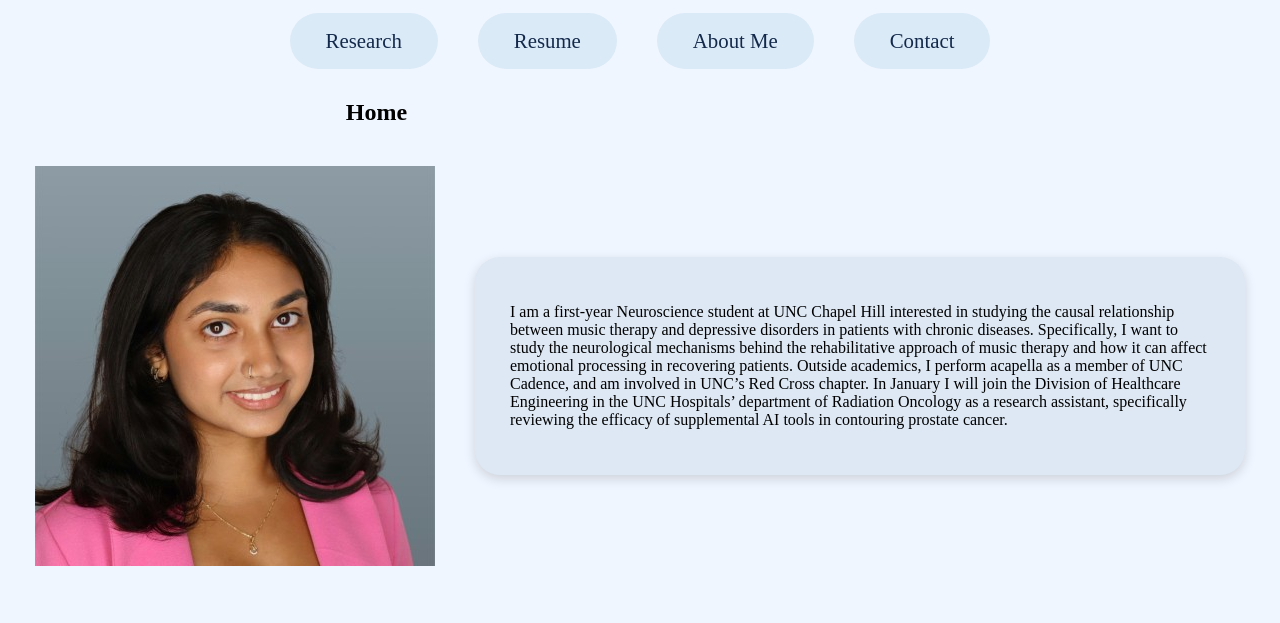
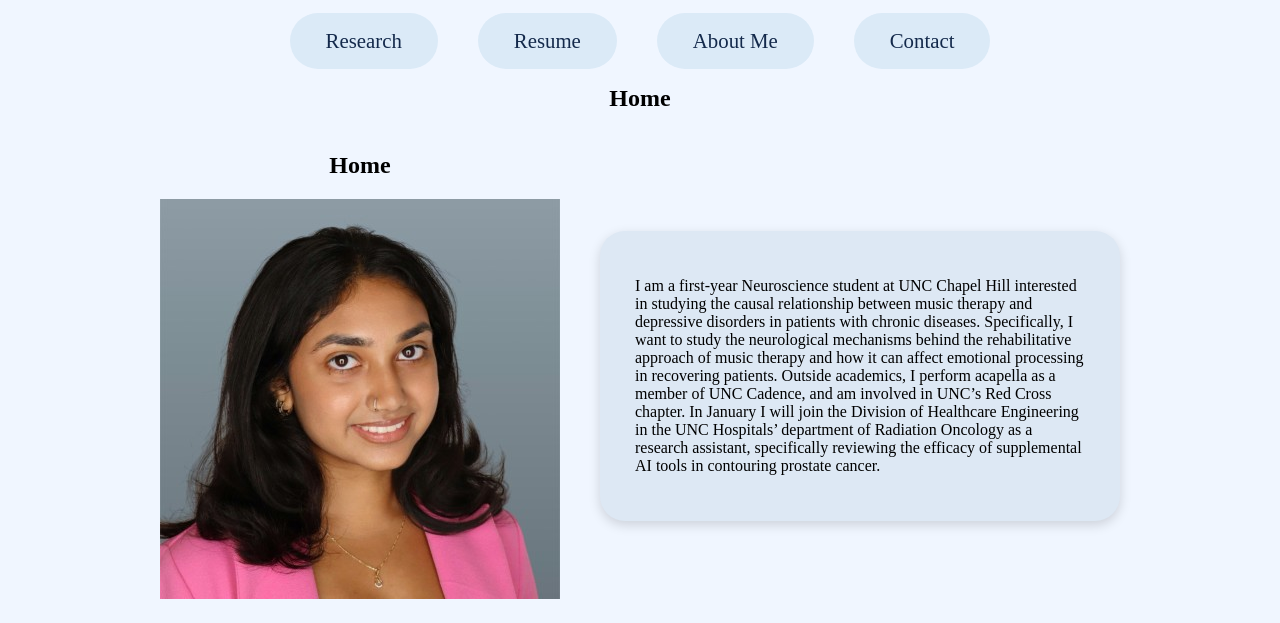
Before and after one commit to nzacharia20/nzacharia.github.io, a plain HTML site: page index.html in a window 1280 px wide. Shown: the part 155-778 px from the top of the page. Drawn offline with Linux system fonts and the light colour scheme.

Commit message:
about me

```diff
--- a/index.html
+++ b/index.html
@@ -21,15 +21,16 @@
                 </nav>
                 <h2 class="home-heading">Home</h2>
                 <main class="home">
+                    <div class="home-photo-wrap">
+                        <h2 class="home-heading">Home</h2>
                     <img class="home-photo" src="prof headshot.jpeg" alt="Photo of Neha ">
+                    </div>
                     <section class="home-text" id="home">
                         <p>I am a first-year Neuroscience student at UNC Chapel Hill interested in studying the causal relationship between music therapy and depressive disorders in patients with chronic diseases. Specifically, I want to study the neurological mechanisms behind the rehabilitative approach of music therapy and how it can affect emotional processing in recovering patients. Outside academics, I perform acapella as a member of UNC Cadence, and am involved in UNC’s Red Cross chapter. In January I will join the Division of Healthcare Engineering in the UNC Hospitals’ department of Radiation Oncology as a research assistant, specifically reviewing the efficacy of supplemental AI tools in contouring prostate cancer. </p>
                     </section>
                 </main>
-                </main>
 <div class="divider">Words That Inspire Me</div>
 <footer class="quotes">
-                <footer class="quotes">
                     <figure>
                         <img src="rita.png" alt="photo of person 1">
                     <blockquote>“In life one should never give in, surrender oneself to mediocrity, but rather move out of that grey area where everything is habit and passive resignation. One has to grow the courage to rebel.”</blockquote>
--- a/style.css
+++ b/style.css
@@ -188,15 +188,19 @@ body {
 .home-btn:hover {
   background-color: #3a6ea5;
 }
+.home-photo-wrap {
+    display: flex;
+    flex-direction: column;
+    align-items: center;     /* centers "Home" over the photo */
+}
+
 .home-heading {
+    margin: 0 0 20px 0;      /* replaces your old width/margin-left rules */
     text-align: center;
-    margin: 30px 0 20px 0;
-    width: 647px;            /* same width as your photo, so it centers over it */
-    margin-left: 45px;       /* same left edge as your photo */
 }
 
 .home-text {
-    max-width: 700px;        /* limits how wide the bubble gets */
+    max-width: 450px;        /* skinnier bubble; try 400px for even narrower */
     background-color: #dde8f4;
     border-radius: 25px;
     padding: 30px 35px;
```
